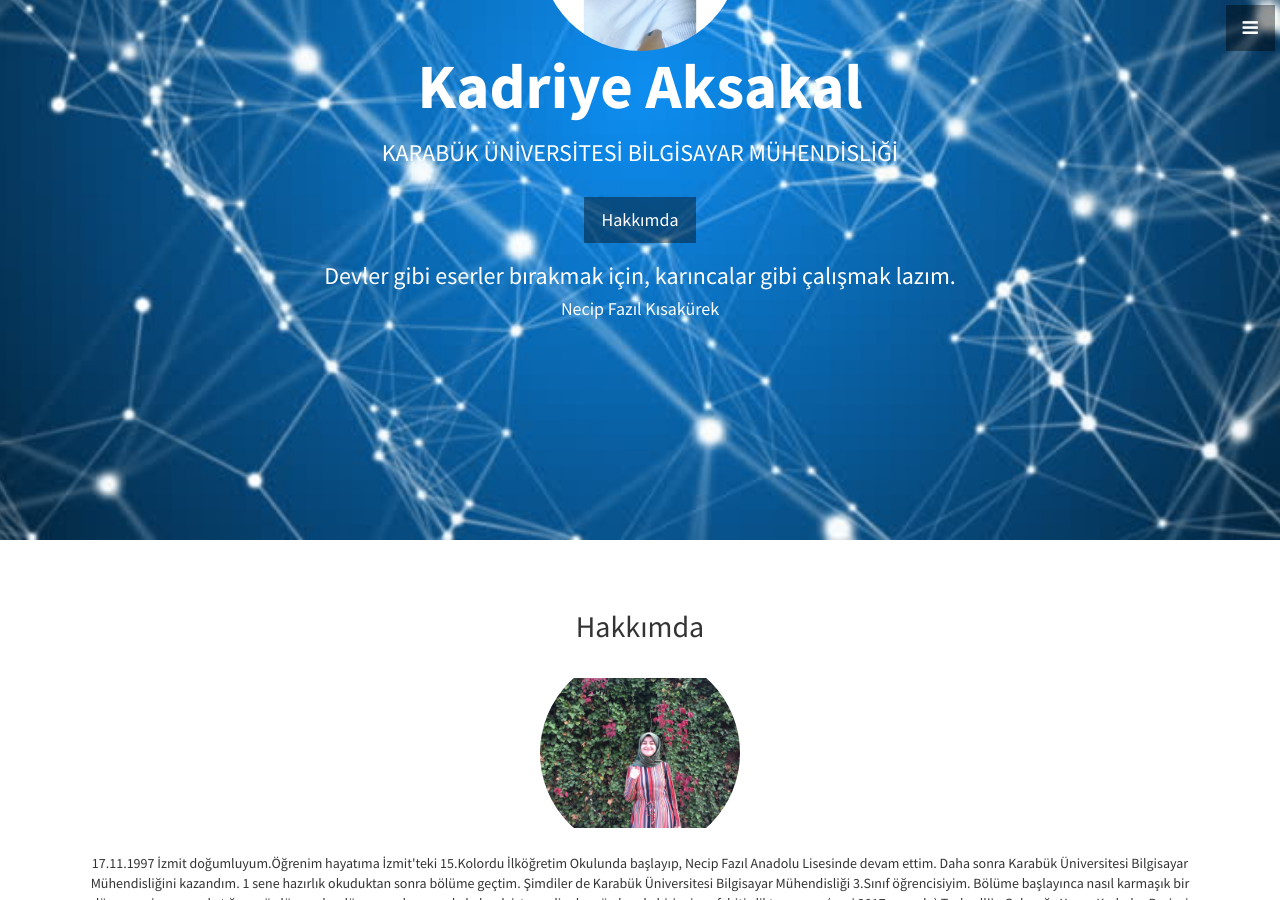
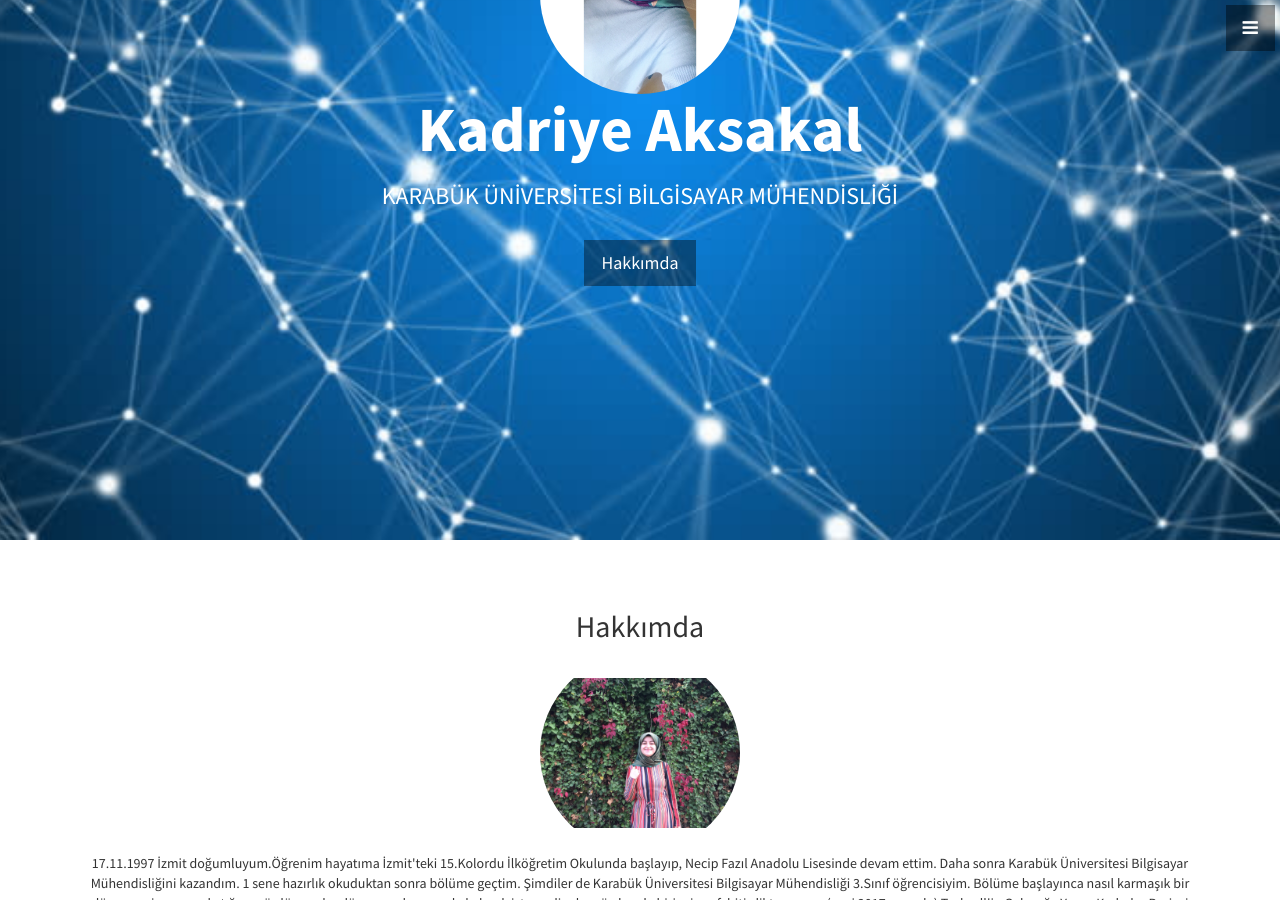
Before and after one commit to KadriyeAksakal/KadriyeAksakal.github.io, a Jekyll site: the page built from index.html, in a window 1280 px wide and 900 px high, scrolled down 360 px. Built offline with Jekyll 4.4.1, drawn with Linux system fonts in a browser that asks for light colours.

Commit message:
Update header.html

```diff
--- a/_includes/header.html
+++ b/_includes/header.html
@@ -5,7 +5,5 @@
     <h3>KARABÜK ÜNİVERSİTESİ BİLGİSAYAR MÜHENDİSLİĞİ</h3>
     <br>
     <a href="#about" class="btn btn-dark btn-lg">Hakkımda</a>
-    <h3>Devler gibi eserler bırakmak için, karıncalar gibi çalışmak lazım.</h3>
-    <h4>Necip Fazıl Kısakürek</h4>
   </div>
 </header>
```
